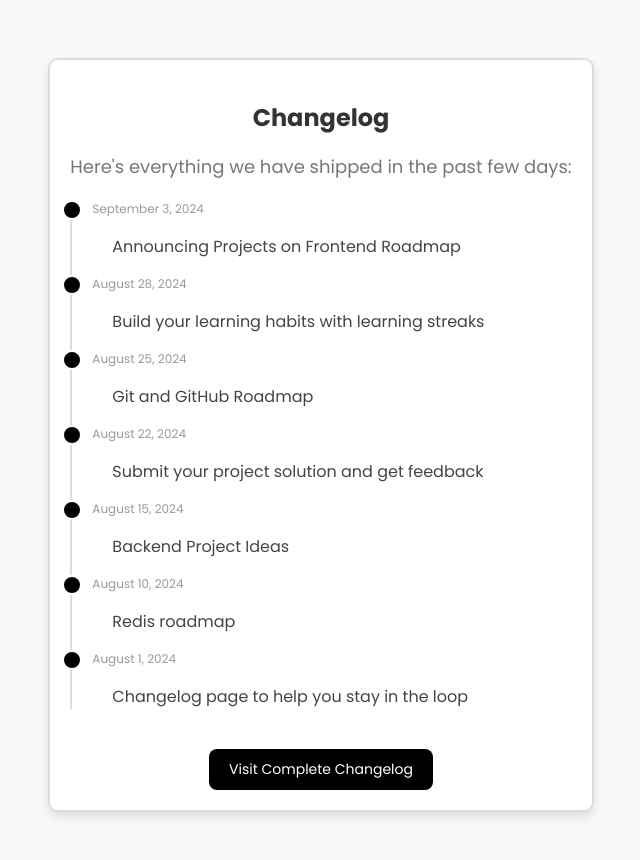
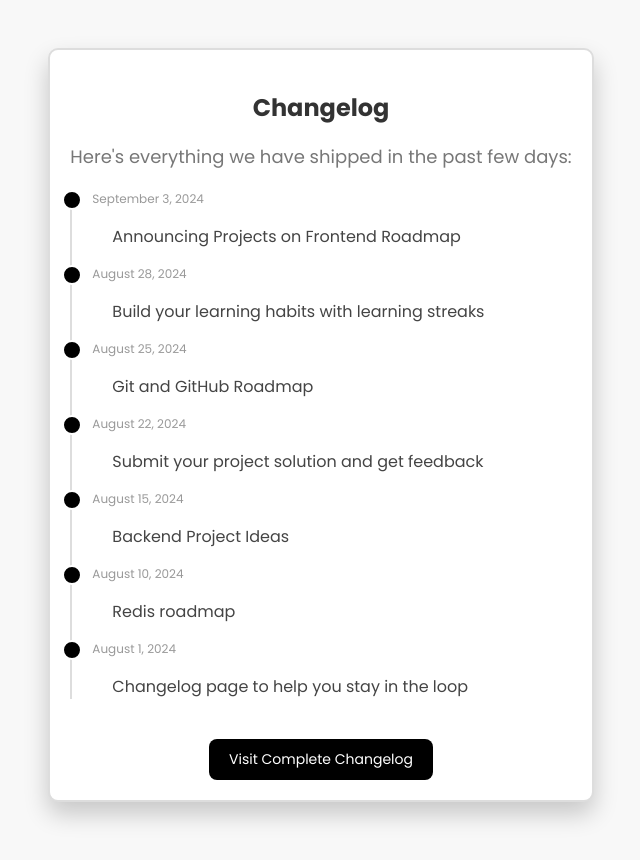
Before and after one commit to mohanbhasin/changelog, a plain HTML site: page index.html in a window 1280 px wide. In both pictures the pointer is over the element 640 px from the left and 435 px from the top of the page. Shown: the whole page, without its empty margins (319-959 px from the left). Drawn offline with Linux system fonts and the light colour scheme.

Commit message:
Update styles.css

```diff
--- a/styles.css
+++ b/styles.css
@@ -17,6 +17,11 @@ body {
     max-width: 600px;
     text-align: center;
     border: 2px solid #ddd;
+    transition: transform 0.3s ease, box-shadow 0.3s ease;
+    &:hover{
+        transform: translateY(-10px);
+        box-shadow: 0 12px 24px rgba(0,0,0,0.2);
+    }
   }
 
   .cl-title {
```
